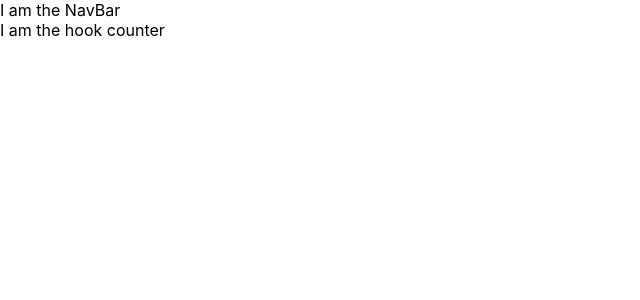
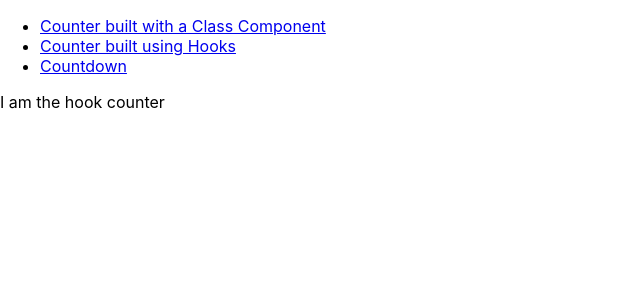
Before and after one commit to MMcClure11/counter-practice, a React (Create React App) app: page /hook-counter in a window 1280 px wide. Shown: the top 300 px of the page, without its empty margins (0-640 px from the left). Built offline with nearby package versions, Linux system fonts and the light colour scheme.

Commit message:
Add navLinks to navbar

```diff
--- a/src/containers/NavBar.js
+++ b/src/containers/NavBar.js
@@ -1,7 +1,19 @@
+import { NavLink } from 'react-router-dom'
+
 const NavBar = () => {
   return (
     <div>
-      I am the NavBar
+      <ul>
+        <li>
+          <NavLink to='class-counter'>Counter built with a Class Component</NavLink>
+        </li>
+        <li>
+          <NavLink to='hook-counter'>Counter built using Hooks</NavLink>
+        </li>
+        <li>
+          <NavLink to='countdown'>Countdown</NavLink>
+        </li>
+      </ul>
     </div>
   )
 }
```
Also changed, not shown: 1 other file (tests, documents, lock files or other folders).
